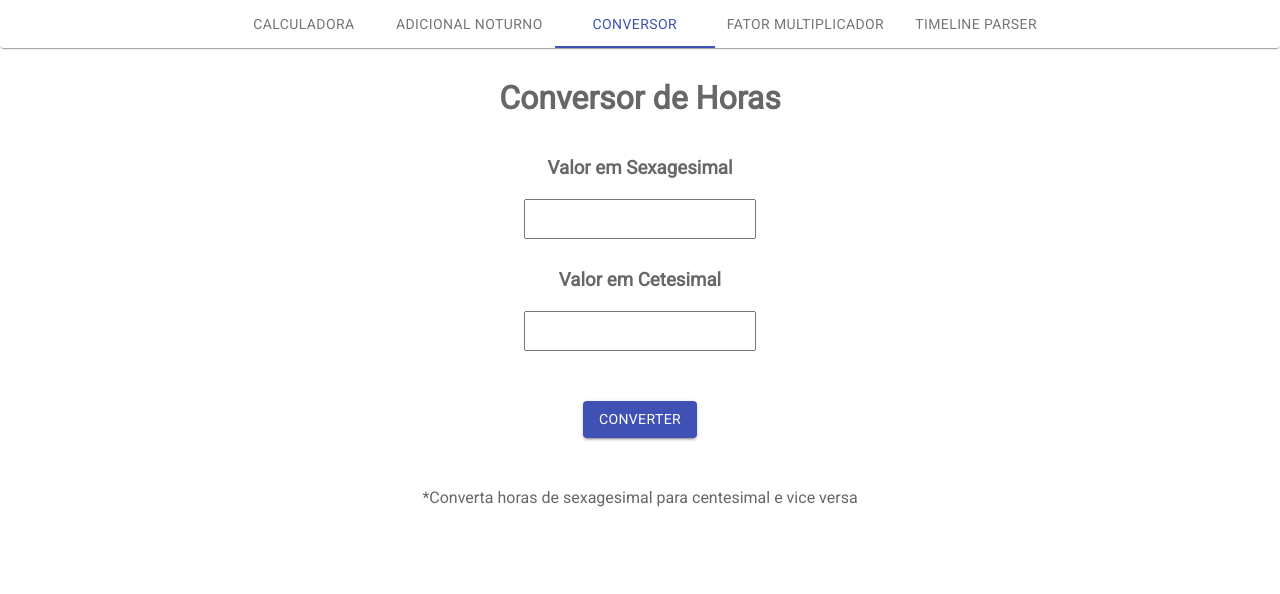
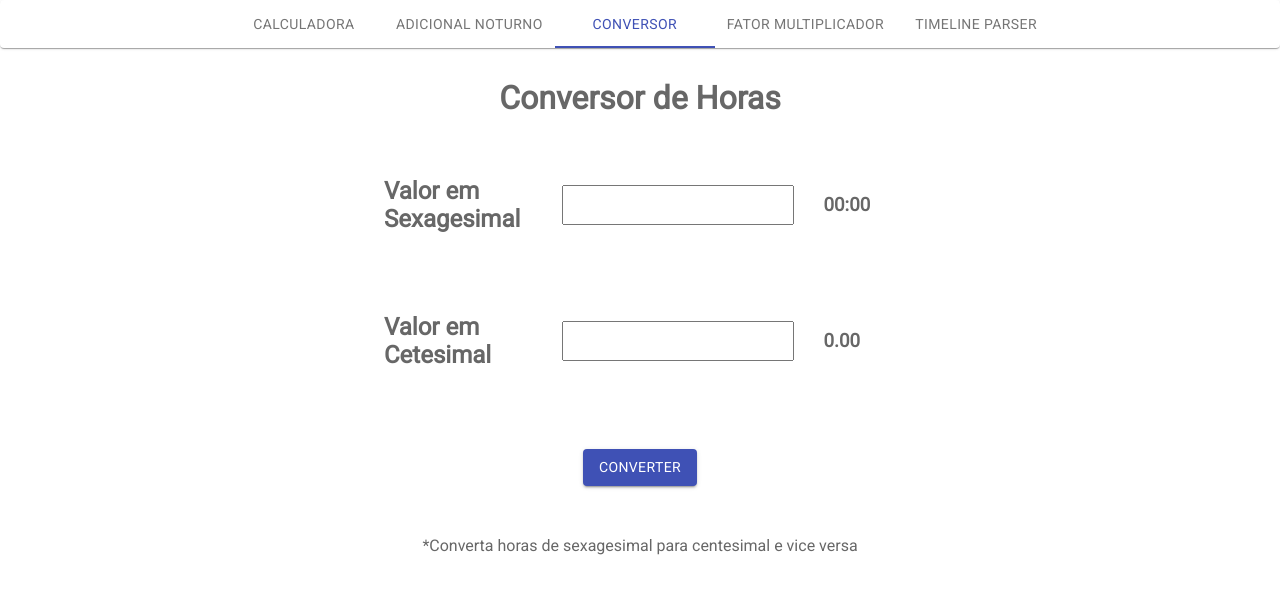
Before and after one commit to pedrosarkis/Refactory-2-Ahgora-Utils, a React (Create React App) app: page / in a window 1280 px wide. Both pictures are taken after a click on the tab "CONVERSOR". Shown: the top 594 px of the page. Built offline with nearby package versions, Linux system fonts and the light colour scheme.

Commit message:
Add new functions to work conversor de horas

```diff
--- a/src/pages/hoursConverter/index.js
+++ b/src/pages/hoursConverter/index.js
@@ -4,25 +4,35 @@ import Button from "@material-ui/core/Button";
 import InputMask from 'react-input-mask';
 
 const HoursConverter = () => {
-    const [sexagesimal, setSexagesimal] = useState()
-    const [centesimal, setCentesimal] = useState()
+    const [sexagesimal, setSexagesimal] = useState('00:00')
+    const [centesimal, setCentesimal] = useState('0.00')
 
-    const  sexagesimalRef = useRef()
+    const sexagesimalRef = useRef()
     const centesimalRef = useRef()
 
+    const removeUnderline = (string) => {
+        string = string.split('').map(elem => elem === "_" ? '0' : elem).join('')
+        return string
+    }
 
     const converterToCentesimal = (hours) => {
-        hours = hours.split(':')
+        if(hours === "") return false
+        hours = removeUnderline(hours).split(':')
         hours[1] = Math.floor(hours[1] * 1.67);
         return `${hours[0]}.${hours[1]}`
     }
 
     const converterToSexagesimal = (hours) => {
-        hours = hours.split('.')
+        if(hours === "") return false
+        hours = removeUnderline(hours).split('.')
         hours[1] = Math.floor(hours[1] / 1.67);
-        if(+hours[0] < 9) hours[0] = `0${hours[0]}`
+        if(+hours[1] < 9) hours[1] = `0${hours[1]}`
+        return `${hours[0]}:${hours[1]}`
+    }
 
-        return `${hours[0]}:${hours[1]}`
+    const handleConverter = () => {
+        setSexagesimal(converterToCentesimal(sexagesimalRef.current.value))
+        setCentesimal(converterToSexagesimal(centesimalRef.current.value))
     }
 
     return (
@@ -30,15 +40,26 @@ const HoursConverter = () => {
             <h1>Conversor de Horas</h1>
             <div>
                 <div>
-                    <h3>Valor em Sexagesimal </h3>
-                    <InputMask mask="99:99" ></InputMask>
+                    <div>
+                    <h2>Valor em Sexagesimal </h2>
+                    <InputMask ref={sexagesimalRef} mask="99:99"></InputMask>
+                    </div>
+                    <div>
+                    <h3>{sexagesimal}</h3>
+                    </div>
+
                 </div>
                 <div>
-                    <h3>Valor em Cetesimal </h3>
-                    <InputMask  mask="99.99" ></InputMask>
+                    <div>
+                    <h2>Valor em Cetesimal </h2>
+                    <InputMask ref={centesimalRef}  mask="99.99" ></InputMask>
+                    </div>
+                    <div>
+                    <h3>{centesimal}</h3>
+                    </div>
                 </div>
             </div>
-            <Button variant="contained" color="primary" style={{marginBottom: 50}}>Converter</Button>
+            <Button variant="contained" color="primary" style={{marginBottom: 50}} onClick={handleConverter}>Converter</Button>
             <p>*Converta horas de sexagesimal para centesimal e vice versa</p>
 
         </Container>
--- a/src/pages/hoursConverter/style.js
+++ b/src/pages/hoursConverter/style.js
@@ -15,14 +15,22 @@ export const Container = styled.div`
             margin-bottom: 30px;
             display: flex;
             align-items: center;
-            justify-content: center;
-            flex-direction: column;
+            justify-content: space-between;
+            width: 40vw;
 
             input{
                 height: 40px;
-                margin-top: 20px;
                 font-size: 20px;
                 text-align: center;
+                margin-left: 20px;
+            }
+            h3 {
+                margin-left: 30px;
+
+            }
+
+            div +div {
+                width: 10vw;
             }
         }
     }
```
